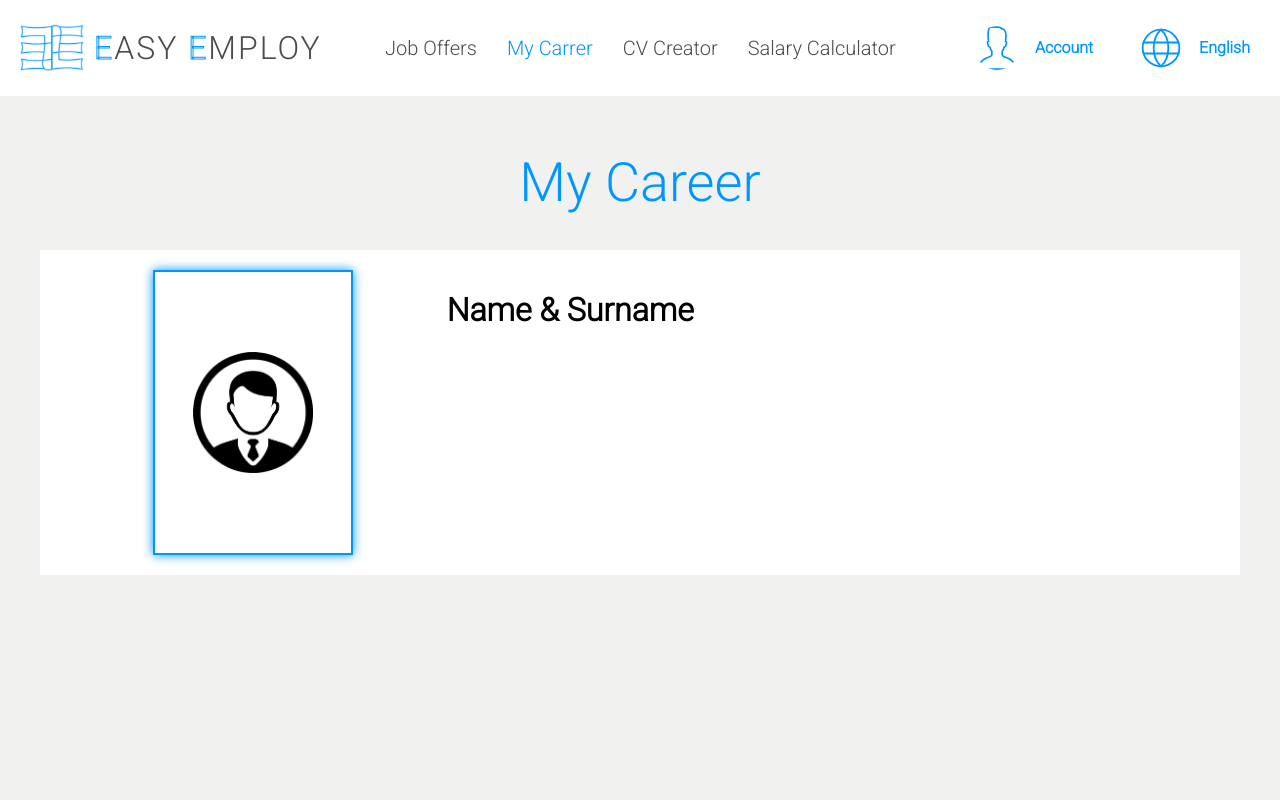
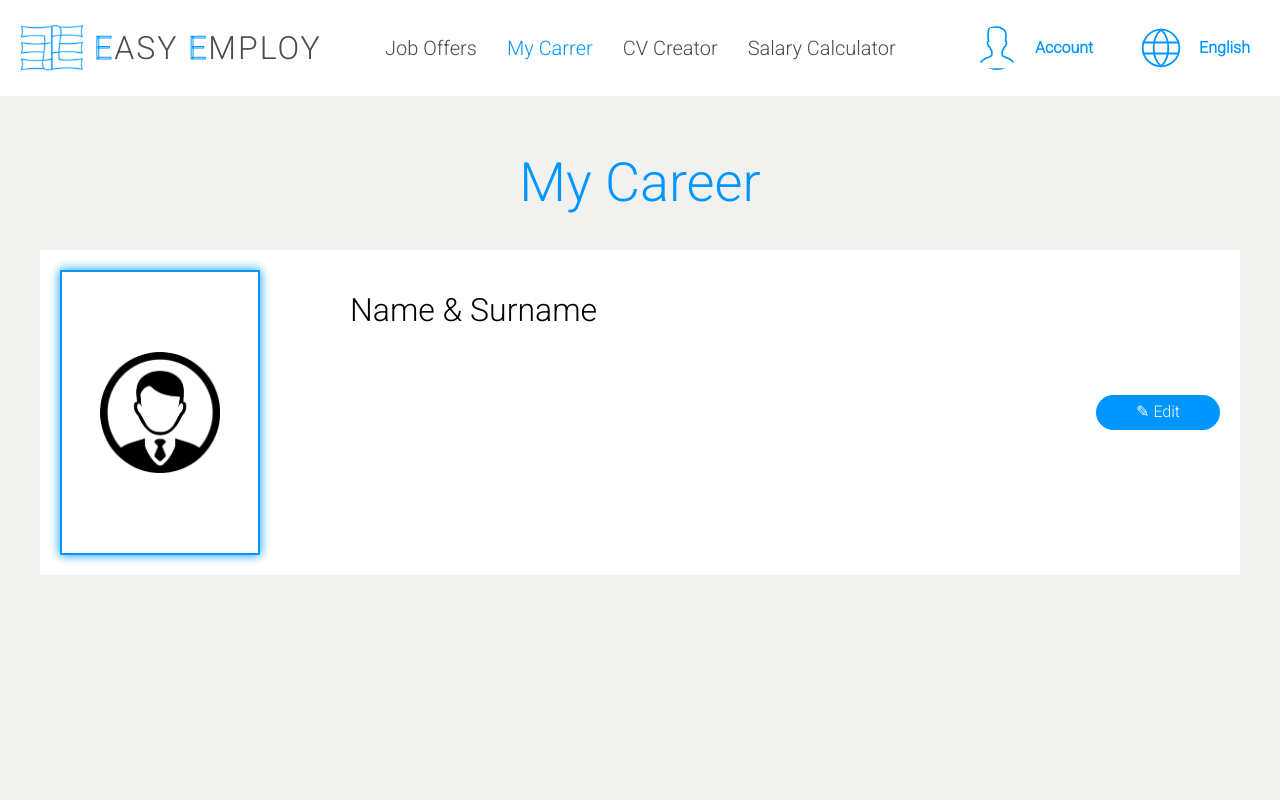
Before and after one commit to mizdebski77/Easy-Employ, a React (Create React App) app: page /Carrer in a window 1280 px wide. Shown: the top 800 px of the page. Built offline with nearby package versions, Linux system fonts and the light colour scheme.

Commit message:
Edit button to main wrapper added

```diff
--- a/src/features/Carrer/carrer.tsx
+++ b/src/features/Carrer/carrer.tsx
@@ -1,5 +1,5 @@
 import React from 'react';
-import { ContentWrapper, MainWrapper, Name, Photo, PhotoSection, Title, Wrapper } from './styledCarrer';
+import { ButtonWrapper, ContentWrapper, EditButton, MainWrapper, Name, Photo, PhotoSection, Title, Wrapper } from './styledCarrer';
 import profile from '../../common/Images/profileStack.png';
 
 export const Carrer = () => {
@@ -16,6 +16,11 @@ export const Carrer = () => {
                     <Name>Name & Surname </Name>
 
                 </ContentWrapper>
+
+                <ButtonWrapper>
+                    <EditButton>✎ Edit</EditButton>
+
+                </ButtonWrapper>
             </MainWrapper>
         </Wrapper>
     );
--- a/src/features/Carrer/styledCarrer.ts
+++ b/src/features/Carrer/styledCarrer.ts
@@ -21,7 +21,7 @@ export const MainWrapper = styled.main`
     margin: 0 auto;
     padding: 20px;
     display: grid;
-    grid-template-columns: 1fr 2fr;
+    grid-template-columns: 1fr 2fr 1fr;
 `;
 
 export const PhotoSection = styled.div`
@@ -31,7 +31,6 @@ export const PhotoSection = styled.div`
     align-items: center;
     max-width: 200px;
     padding: 80px;
-    margin: 0 auto;
     box-shadow: 0 0 10px ${({ theme }) => theme.color.fontMain};
 `;
 
@@ -39,11 +38,40 @@ export const Photo = styled.img`
     max-width: 120px;
 `;
 
+export const Name = styled.h1`
+    font-size: 32px;
+    font-weight: normal;
+
+`;
+
+
 export const ContentWrapper = styled.div`
     display: flex;
     justify-content: start;
 `;
 
-export const Name = styled.h1`
+export const LocationWrapper = styled.div`
 
 `;
+
+export const LocationImg = styled.img`
+
+`;
+
+export const LocationSpan = styled.span`
+
+`;
+
+export const ButtonWrapper = styled.div`
+    display: flex;
+    align-items: center;
+    justify-content: end;
+`;
+
+export const EditButton = styled.button`
+    color: ${({ theme }) => theme.color.secondColor};
+    background: ${({ theme }) => theme.color.fontMain};
+    padding: 8px 40px;
+    border: none;
+    border-radius: 20px;
+`;
```
